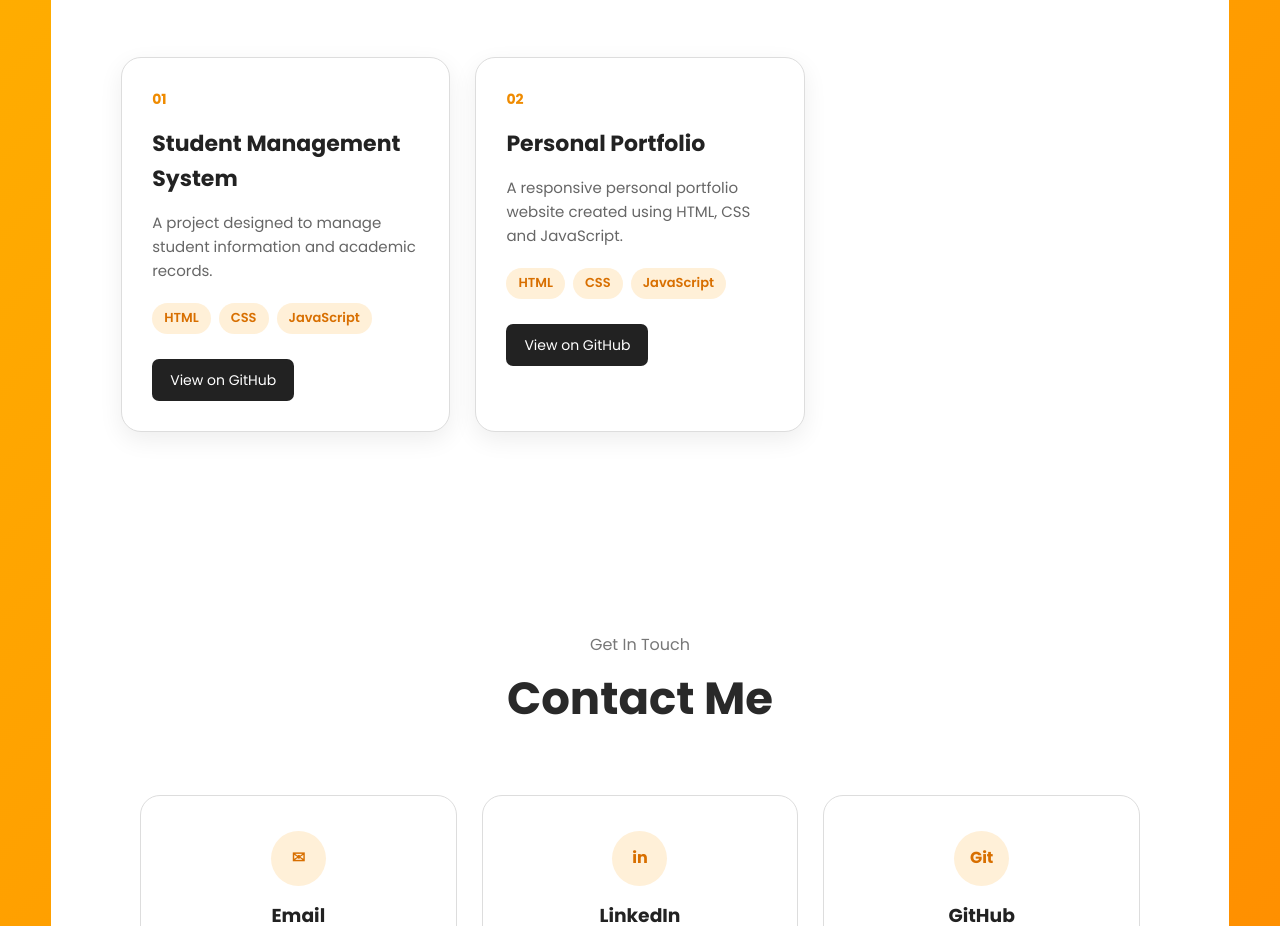
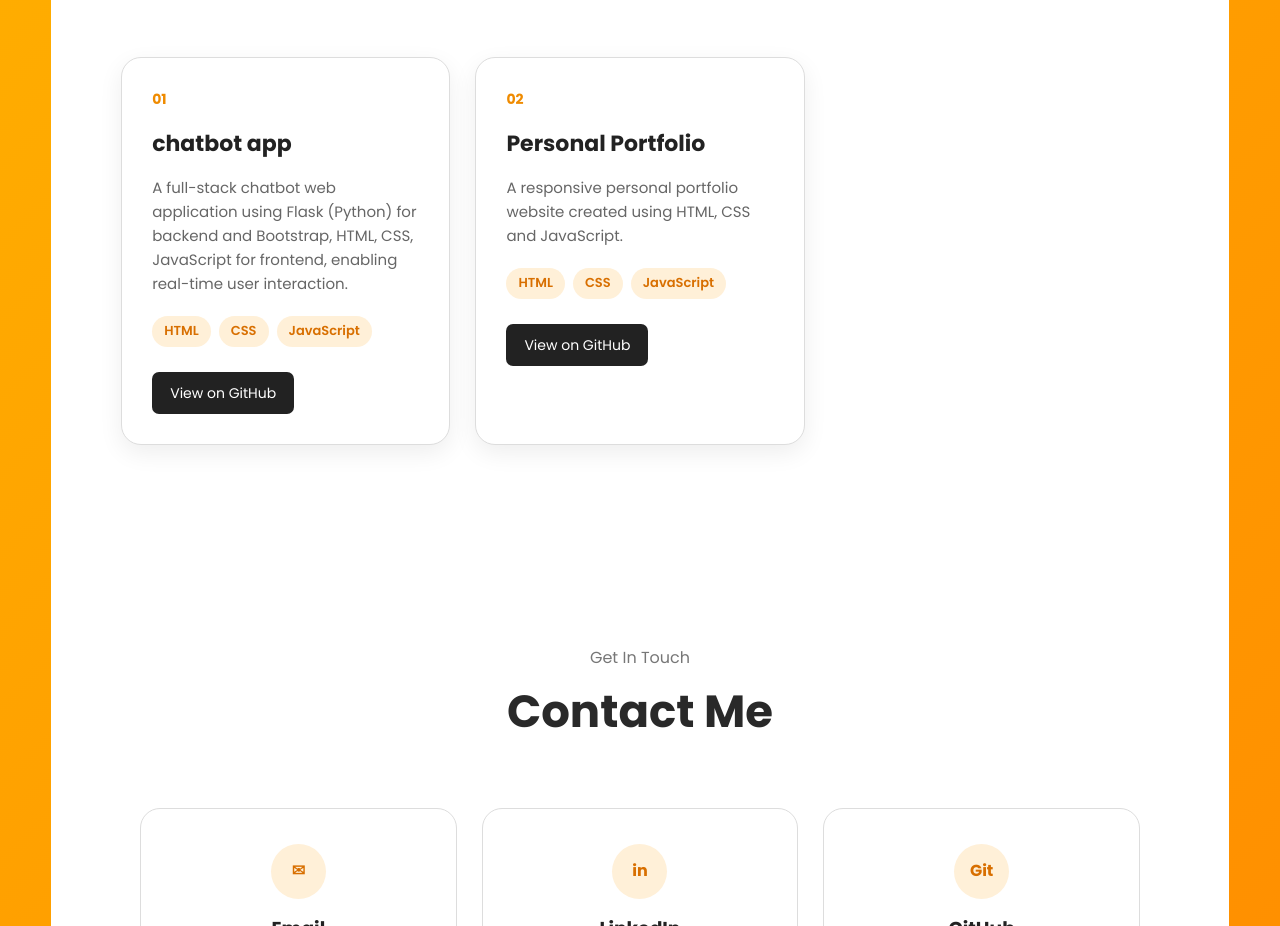
Before and after one commit to Ashwitha94/Portfolio, a plain HTML site: page index.html in a window 1280 px wide. Shown: the part 3053-3979 px from the top of the page. Drawn offline with Linux system fonts and the light colour scheme; files whose address does not match are found by name.

Commit message:
Update index.html

```diff
--- a/index.html
+++ b/index.html
@@ -339,19 +339,18 @@
 
                 <!-- PROJECT 1 -->
 
-                <div class="project-card">
+        <div class="project-card">
 
                     <div class="project-number">
                         01
                     </div>
 
                     <h3>
-                        Student Management System
+                        chatbot app
                     </h3>
 
                     <p>
-                        A project designed to manage student
-                        information and academic records.
+                        A full-stack chatbot web application using Flask (Python) for backend and Bootstrap, HTML, CSS, JavaScript for frontend, enabling real-time user interaction.
                     </p>
 
                     <div class="technologies">
@@ -363,7 +362,7 @@
                     </div>
 
                     <a
-                        href="https://github.com/"
+                        href="https://github.com/Ashwitha94/chatbot-app"
                         target="_blank"
                         class="project-btn"
                     >
```
